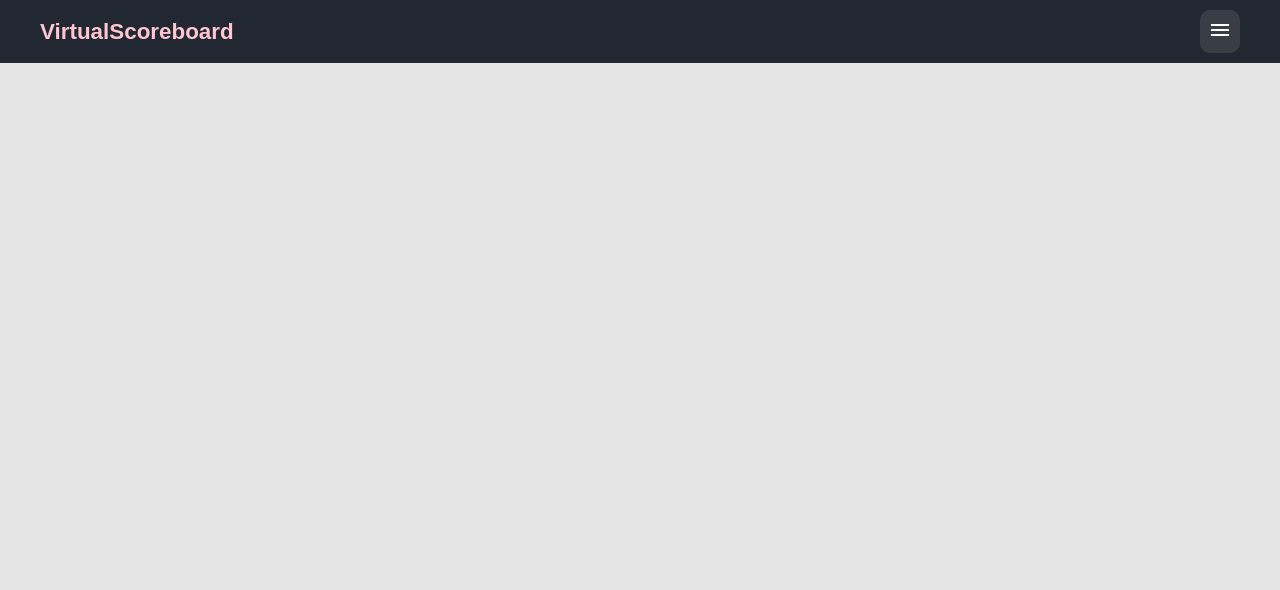
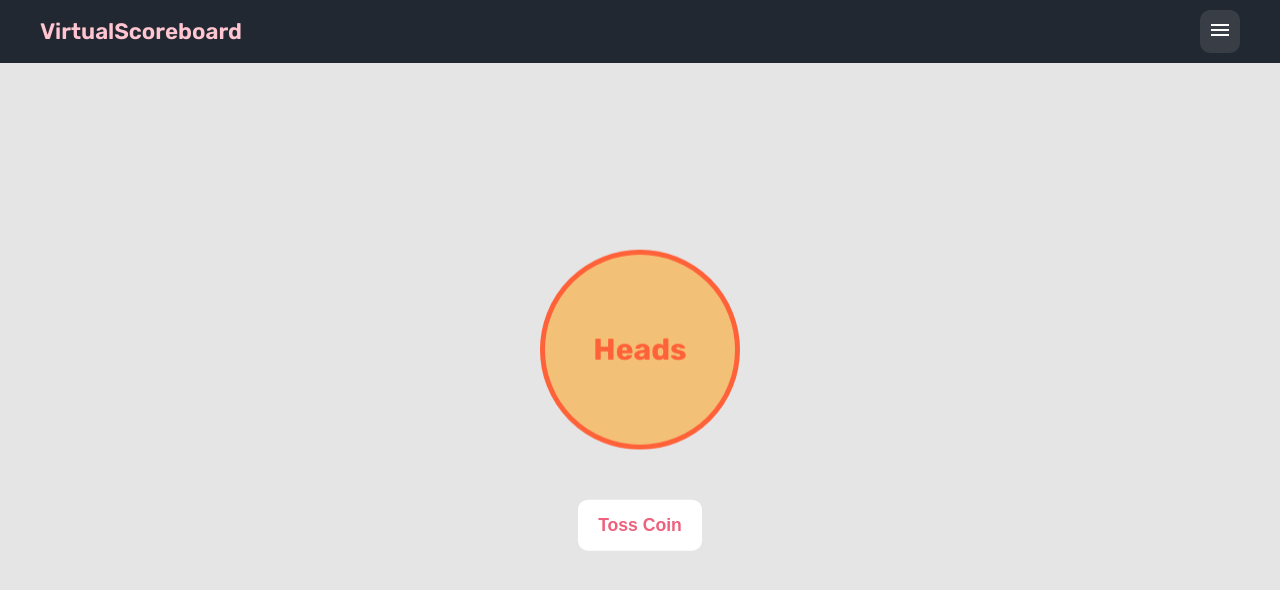
Before and after one commit to ThamkeRohan/VirtualScoreboard, a React (Vite) app in the folder frontend/: page /toss in a window 1280 px wide. Shown: the top 590 px of the page. Built offline with nearby package versions, Linux system fonts and the light colour scheme; no server answers.

Commit message:
save coin toss feature

```diff
--- a/frontend/src/App.css
+++ b/frontend/src/App.css
@@ -17,7 +17,8 @@
   --danger: #eb2632;
   --success: #42b883;
   --light-blue: #a0eecc80;
-  --dark-blue: #128494;
+  --dark-blue: #127481;
+  --transparent-blue: #e7eaf67e;
   --light-green: #a3de83ac;
   --dark-green: #008342;
   --light-orange: #ffa3238e;
@@ -30,7 +31,7 @@
 }
 
 body {
-  font-family: 'Poppins', sans-serif;
+  font-family: 'Rubik', sans-serif;
   font-size: 16px;
   line-height: 1.5;
   background-color: var(--off-white);
@@ -56,7 +57,6 @@ img {
   position: relative;
   background-color: var(--dark-gray);
   color: var(--light-crimson);
-  /* box-shadow: 0 0 8px var(--dark-gray); */
   padding: 10px 0;
 }
 .app-header .app-title a{
@@ -163,34 +163,36 @@ img {
   background-color: var(--crimson);
 }
 
-
 /* Filter */
 .filter {
   background-color: var(--pure-white);
+  box-shadow: 0 0 10px var(--transparent-gray);
   padding: 1rem 0;
-  margin: 50px 0 30px 0;
-  border-radius: 4px;
+  border-radius: 8px;
+  margin: 20px auto;
+  max-width: 900px;
+}
+.filter .inputs {
+  margin: 0 auto;
+  max-width: 450px;
 }
 .filter label {
-  display: inline-block;
+  display: block;
   color: var(--gray);
   width: 12rem;
-
 }
 .filter input, .filter select {
   margin: 0.5rem 0;
-  padding: 0.2rem 0.4rem;
+  padding: 0.3rem 0.5rem;
   border-radius: 6px;
-  border: 1px solid var(--gray);
-  min-width: 12rem;
+  border: 1px solid var(--light-gray);
+  width: 100%;
+  background-color: var(--transparent-blue);
 }
-
 
 /* Match Card */
 .match-card {
-  max-width: 800px;
-  margin: 20px auto;
-  box-shadow: 10px 10px 10px var(--light-gray);
+  box-shadow: 0 0 10px var(--light-gray);
 }
 .match-card a {
   color: var(--dark-gray);
@@ -199,15 +201,19 @@ img {
   color: var(--gray);
 }
 .match-card .team {
-  border-bottom: 1px solid var(--light-gray);
-  padding: 0 0 0.5rem 0;
+  background-color: var(--transparent-blue);
+  height: 3rem;
   margin: 1rem 0;
+  padding: 1.5rem;
+  border-radius: 5px;
   display: flex;
   justify-content: space-between;
   align-items: center;
+  color: var(--dark-blue);
 }
 .match-card .team .team-name{
   text-transform: uppercase;
+  color: var(--dark-pink);
 }
 .match-card .team .team-score {
   display: flex;
@@ -217,6 +223,7 @@ img {
 .match-card .match-meta {
   display: flex;
   justify-content: space-between;
+  color: var(--gray);
 }
 .match-card .match-status {
   display: flex;
@@ -228,6 +235,14 @@ img {
 }
 .match-card .match-meta .completed {
   color: var(--success)
+}
+
+.match-list {
+  display: grid;
+  grid-template-columns: repeat(2, 1fr);
+  gap: 1.3rem;
+  margin: 0 auto;
+  max-width: 900px;
 }
 
 /* Match Setup */
@@ -432,6 +447,83 @@ img {
   background-color: var(--light-pink);
   color: var(--dark-pink);
   border: 1px solid var(--dark-pink);
+}
+
+/* Toss */
+.coin {
+  width: 200px;
+  height: 200px;
+  position: relative;
+  transform-style: preserve-3d;
+  transition: transform 3s ease-out;
+}
+
+.coin.spinning {
+  animation: spin-and-scale 3s ease-out infinite;
+}
+
+.coin.heads {
+  transform: rotateX(0deg);
+}
+
+.coin.tails {
+  transform: rotateX(180deg);
+}
+
+.coin .face {
+  position: absolute;
+  width: 100%;
+  height: 100%;
+  border-radius: 50%;
+  display: flex;
+  justify-content: center;
+  align-items: center;
+  font-size: 30px;
+  font-weight: bold;
+  backface-visibility: hidden;
+  border: 5px solid;
+}
+
+.coin .face.heads {
+  transform: rotateX(0deg);
+  background-color: var(--light-orange);
+  color: var(--dark-orange);
+}
+
+.coin .face.tails {
+  transform: rotateX(180deg);
+  background-color: var(--light-blue);
+  color: var(--dark-blue);
+}
+
+.toss-container {
+  display: flex;
+  flex-direction: column;
+  justify-content: center;
+  align-items: center;
+  position: absolute;
+  left: 50%;
+  top: 50%;
+  transform: translate(-50%, -50%);
+  z-index: -1;
+}
+
+.toss-container button {
+  background-color: var(--pure-white);
+  color: var(--crimson);
+  margin-top: 50px;
+}
+
+@keyframes spin-and-scale {
+  0% {
+    transform: rotateX(0deg) scale(1);
+  }
+  50% {
+    transform: rotateX(1800deg) scale(1.3);
+  }
+  100% {
+    transform: rotateX(3600deg) scale(1);
+  }
 }
 
 
@@ -639,8 +731,9 @@ button:disabled {
     margin-top: 30px;
   }
 
-  .filter {
-    margin: 30px 0 10px;
+  .match-list {
+    grid-template-columns: 1fr;
+    gap: 0.5rem;
   }
 
   .scoreboard .match-score {
--- a/frontend/src/components/AppRoutes/index.jsx
+++ b/frontend/src/components/AppRoutes/index.jsx
@@ -10,6 +10,7 @@ import UmpireScoreboard from "../../pages/UmpireScoreboard";
 import SpectatorScoreboard from "../../pages/SpectatorScoreboard";
 import { useAuth } from ".././../contexts/AuthContext";
 import Home from "../../pages/Home";
+import Toss from "../../pages/Toss";
 
 export default function AppRoutes() {
   const { isAuthenticated } = useAuth();
@@ -17,7 +18,12 @@ export default function AppRoutes() {
     <>
       <Routes>
         <Route path="/" element={<Home />} />
+
         <Route path="/matches" element={<Matches />} />
+
+        <Route path="/toss" element={<Toss/>}/>
+
+
         <Route
           path="/signup"
           element={!isAuthenticated ? <Signup /> : <Navigate to="/matches" />}
--- a/frontend/src/components/Navigation/index.jsx
+++ b/frontend/src/components/Navigation/index.jsx
@@ -26,6 +26,10 @@ export default function Navigation() {
           <ul>
             <li>
               <NavLink to="/matches">All Matches</NavLink>
+            </li>
+
+            <li>
+              <NavLink to="/toss">Toss</NavLink>
             </li>
 
             {!isAuthenticated && (
--- a/frontend/src/components/Scoreboard/RunRateTracker.jsx
+++ b/frontend/src/components/Scoreboard/RunRateTracker.jsx
@@ -15,7 +15,7 @@ export default function RunRateTracker({
       {isSecondInningComplete &&
         isFirtInningComplete &&
         score.battingFirstTeam.runs === score.battingSecondTeam.runs && (
-          <p className="result">Match draw</p>
+          <p className="result">Match tie</p>
         )}
 
       {isSecondInningComplete &&
--- a/frontend/src/pages/Matches/index.jsx
+++ b/frontend/src/pages/Matches/index.jsx
@@ -65,7 +65,9 @@ export default function Matches() {
             <ErrorMessage error={error} />
           ) : matches.length > 0 ? (
             <>
-              <h1 className="page-heading text-xl-bold">{`${filter.category} matches ${
+              <h1 className="page-heading text-xl-bold">{`${
+                filter.category
+              } matches ${
                 filter.fromDate === filter.toDate
                   ? `on ${getMonthNameDayYearFormattedDate(filter.fromDate)}`
                   : `from ${getMonthNameDayYearFormattedDate(
@@ -73,9 +75,11 @@ export default function Matches() {
                     )} to ${getMonthNameDayYearFormattedDate(filter.toDate)}`
               }`}</h1>
 
-              {matches.map((match) => (
-                <MatchCard key={match._id} match={match} />
-              ))}
+              <section className="match-list">
+                {matches.map((match) => (
+                  <MatchCard key={match._id} match={match} />
+                ))}
+              </section>
             </>
           ) : (
             <NoMatchFound />
--- a/frontend/src/pages/MatchesByUmpire/index.jsx
+++ b/frontend/src/pages/MatchesByUmpire/index.jsx
@@ -24,8 +24,8 @@ export default function MatchesByUmpire() {
   return (
     <div className="matches-by-umpire">
       <div className="container">
-        <h1 className="page-heading text-xl-bold">Matches created by you</h1>
-        <div className="matches">
+        <h1 className="page-heading text-xl-bold">Matches created by me</h1>
+        <div className="match-list">
           {matches.map((match) => (
             <MatchCard key={match._id} match={match} />
           ))}
--- /dev/null
+++ b/frontend/src/pages/Toss/index.jsx
@@ -0,0 +1,30 @@
+import React, { useState } from 'react'
+
+export default function Toss() {
+    const [result, setResult] = useState("head")
+    const [isSpinning, setIsSpinning] = useState(false)
+
+    function tossCoin() {
+        setResult("")
+        setIsSpinning(true)
+
+        setTimeout(() => {
+            const tossResult = Math.random() < 0.5 ? "heads" : "tails"
+            setResult(tossResult)
+            setIsSpinning(false)
+        }, 3000)
+    }
+  return (
+    <div className='container-sm'>
+      <div className="toss-container">
+        <div className={`coin ${isSpinning ? "spinning" : result}`}>
+            <div className="face heads">Heads</div>
+            <div className="face tails">Tails</div>
+        </div>
+        <button disabled={isSpinning} className='btn text-md-bold' onClick={tossCoin}>
+            Toss Coin
+        </button>
+      </div>
+    </div>
+  )
+}
```
